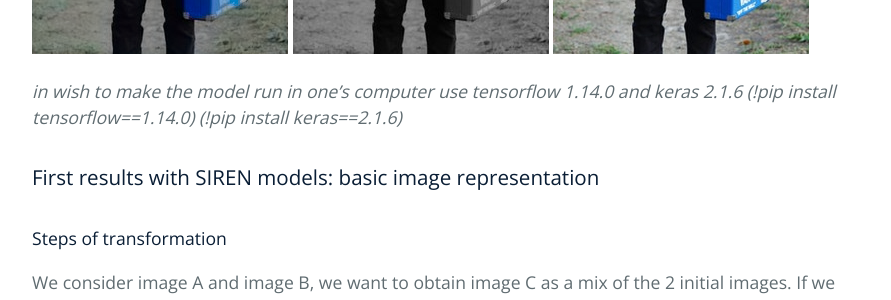
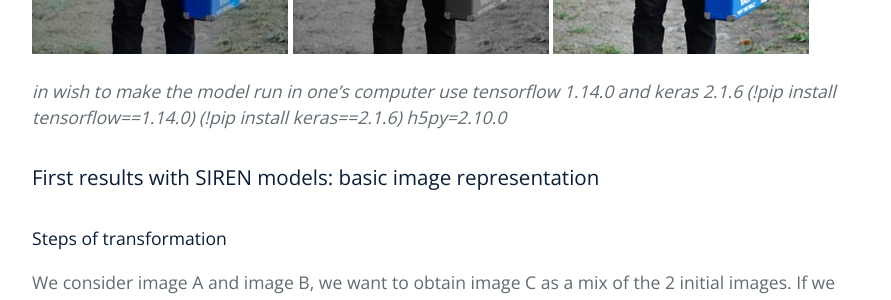
Before and after one commit to mathiasare/SIREN-ImageColorizerProject, a Jekyll site: the page built from index.md, in a window 1280 px wide and 900 px high, scrolled down 3167 px. Shown: the part 155-455 px from the top of the window, without its empty margins (192-1083 px from the left). Built offline with Jekyll 4.4.1, drawn with Linux system fonts in a browser that asks for light colours.

Commit message:
Update index.md

```diff
--- a/index.md
+++ b/index.md
@@ -62,7 +62,7 @@ After messing around with the coloring model from [emil_wallner](https://medium.
 ![Result](pics/res_0.jpg)
 
 _in wish to make the model run in one's computer use tensorflow 1.14.0 and keras 2.1.6_
-*(!pip install tensorflow==1.14.0)* *(!pip install keras==2.1.6)*
+*(!pip install tensorflow==1.14.0)* *(!pip install keras==2.1.6)* *h5py=2.10.0*
 
 
 
```
